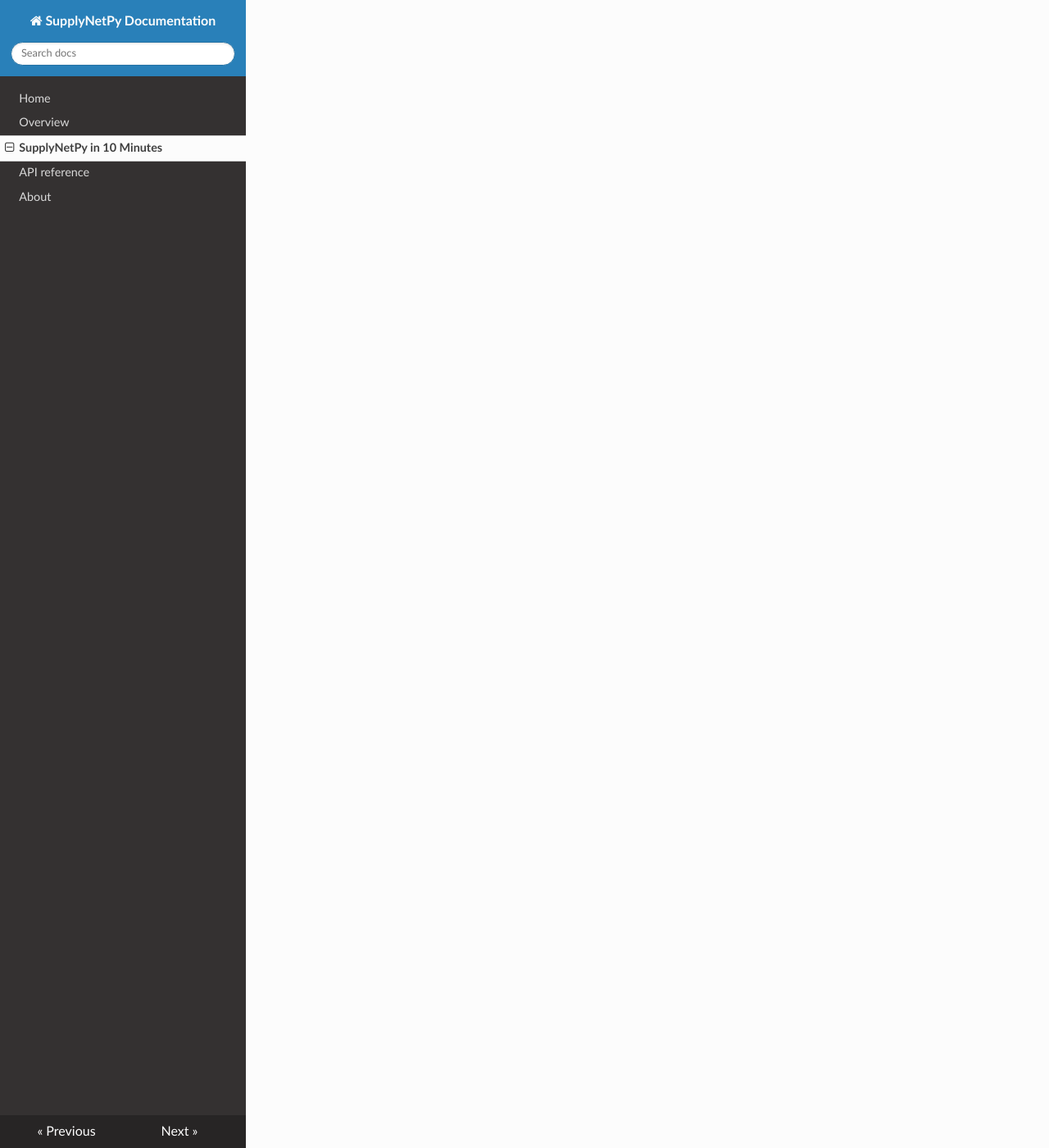
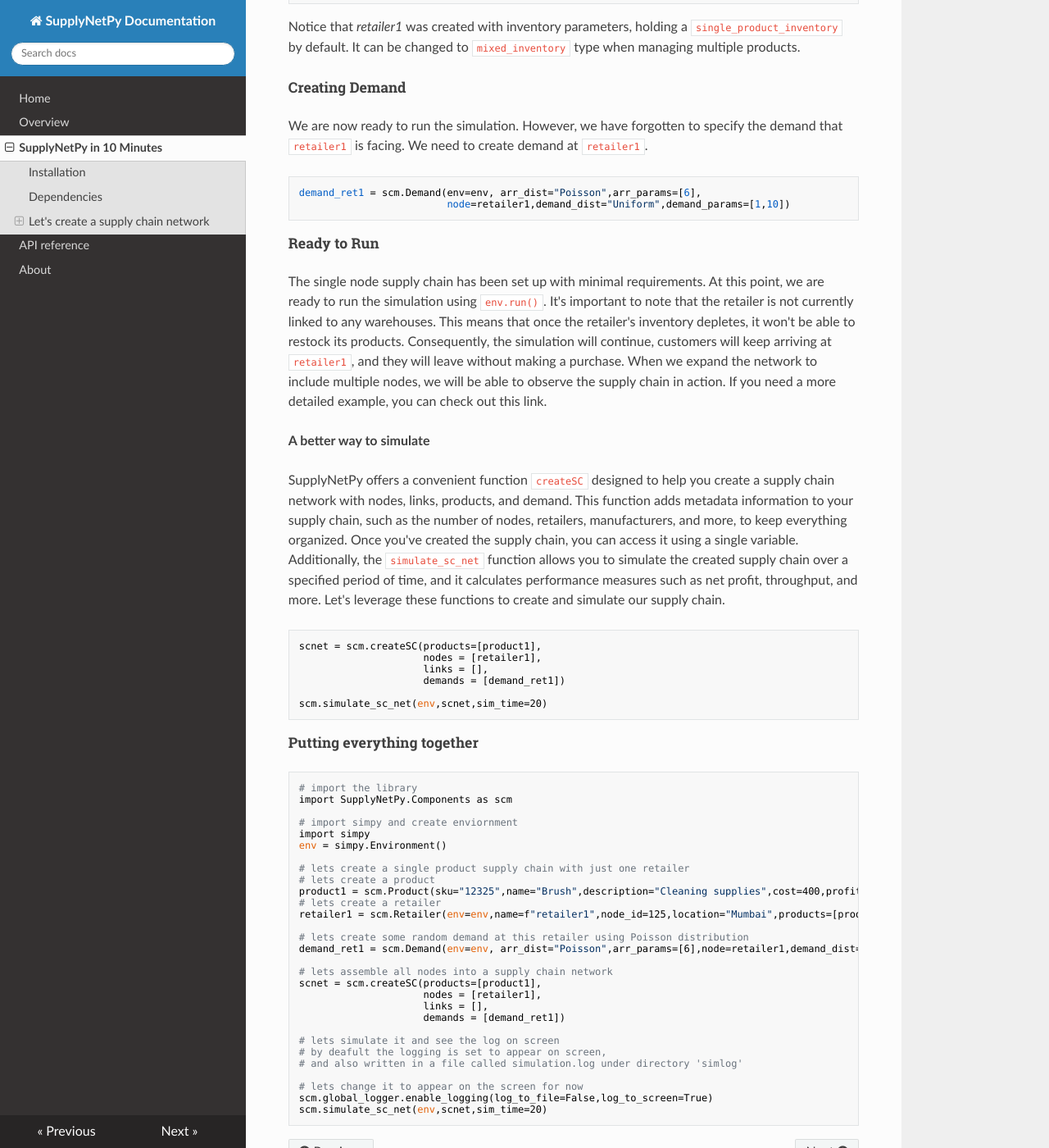
Before and after one commit to SupplyChainSimulation/SupplyNetPy, an MkDocs documentation site: the page built from docs/ten_min.md, in a window 1280 px wide and 1400 px high, scrolled down 1450 px. Shown: the whole window at 82% size. Built offline with MkDocs 1.6.1, drawn with Linux system fonts in a browser that asks for light colours; nearby versions of some CDN libraries; some of the changed text lies outside the part shown.

Commit message:
Content added and minor corrections.

````diff
--- a/docs/ten_min.md
+++ b/docs/ten_min.md
@@ -1,3 +1,111 @@
-## InventOpt in 10 Minutes
+# SupplyNetPy in 10 Minutes
 
-In this section we give a quick demo of creating a small supply chain network, setting input parameters and simulating it.
+SupplyNetPy is a Python library designed for modeling, simulation, design exploration, and optimization of supply chains and inventory systems. It allows users to create and simulate supply chain networks with various inventory replenishment policies.
+
+## Installation
+
+You can install SupplyNetPy using pip:
+
+```sh
+pip install supplynetpy
+```
+
+## Dependencies
+
+[SimPy](https://simpy.readthedocs.io/en/latest/)
+
+Install SimPy:
+
+```sh
+pip install simpy
+```
+
+## Let's create a supply chain network
+
+##### Importing the Library:
+~~~
+import SupplyNetPy.Components as scm
+~~~
+
+SupplyNetPy's __Components__ module provides fundamental constructs for creating supply chain components such as supply chain nodes, node demand, products, inventory, and linking them in a network.
+
+##### Creating SimPy Environment
+SupplyNetPy is built on top of SimPy and uses the SimPy environment to create and simulate the supply chain model. Therefore, we need to create a SimPy environment before creating a supply chain model.
+~~~
+import simpy
+env = simpy.Environment()
+~~~
+
+##### Creating a Product
+To create a supply chain network, let's begin by creating a product that moves through the supply chains and generates revenue. Afterward, we can create nodes and links.
+
+~~~
+product1 = scm.Product(sku="12325",name="Brush",description="Cleaning supplies",cost=400,profit=50,
+                       product_type="Non-perishable",shelf_life=None)
+~~~
+
+##### Create Supply Chain Nodes
+Let's create a node in the supply chain, such as a retailer, that manages the inventory of `product1` and directly sells to the end customer.
+
+~~~
+retailer1 = scm.Retailer(env=env,name=f"retailer1",node_id=125,location="Mumbai",products=[product1],
+                         inv_capacity=300,inv_holding_cost=3,reorder_level=100)
+~~~
+
+Notice that _retailer1_ was created with inventory parameters, holding a `single_product_inventory` by default. It can be changed to `mixed_inventory` type when managing multiple products.
+
+##### Creating Demand
+We are now ready to run the simulation. However, we have forgotten to specify the demand that `retailer1` is facing. We need to create demand at `retailer1`.
+~~~
+demand_ret1 = scm.Demand(env=env, arr_dist="Poisson",arr_params=[6],
+                         node=retailer1,demand_dist="Uniform",demand_params=[1,10])
+~~~
+
+##### Ready to Run
+The single node supply chain has been set up with minimal requirements. At this point, we are ready to run the simulation using `env.run()`. It's important to note that the retailer is not currently linked to any warehouses. This means that once the retailer's inventory depletes, it won't be able to restock its products. Consequently, the simulation will continue, customers will keep arriving at `retailer1`, and they will leave without making a purchase. When we expand the network to include multiple nodes, we will be able to observe the supply chain in action. If you need a more detailed example, you can check out this link.
+
+__A better way to simulate__
+
+SupplyNetPy offers a convenient function `createSC` designed to help you create a supply chain network with nodes, links, products, and demand. This function adds metadata information to your supply chain, such as the number of nodes, retailers, manufacturers, and more, to keep everything organized. Once you've created the supply chain, you can access it using a single variable. Additionally, the `simulate_sc_net` function allows you to simulate the created supply chain over a specified period of time, and it calculates performance measures such as net profit, throughput, and more. Let's leverage these functions to create and simulate our supply chain.
+
+~~~
+scnet = scm.createSC(products=[product1],
+                     nodes = [retailer1],
+                     links = [],
+                     demands = [demand_ret1])
+
+scm.simulate_sc_net(env,scnet,sim_time=20)
+~~~
+
+##### Putting everything together
+~~~
+# import the library
+import SupplyNetPy.Components as scm
+
+# import simpy and create enviornment
+import simpy
+env = simpy.Environment()
+
+# lets create a single product supply chain with just one retailer
+# lets create a product
+product1 = scm.Product(sku="12325",name="Brush",description="Cleaning supplies",cost=400,profit=50,product_type="Non-perishable",shelf_life=None)
+# lets create a retailer
+retailer1 = scm.Retailer(env=env,name=f"retailer1",node_id=125,location="Mumbai",products=[product1],inv_capacity=300, inv_holding_cost=3,reorder_level=100,)
+
+# lets create some random demand at this retailer using Poisson distribution
+demand_ret1 = scm.Demand(env=env, arr_dist="Poisson",arr_params=[6],node=retailer1,demand_dist="Uniform",demand_params=[1,10])
+
+# lets assemble all nodes into a supply chain network
+scnet = scm.createSC(products=[product1],
+                     nodes = [retailer1],
+                     links = [],
+                     demands = [demand_ret1])
+
+# lets simulate it and see the log on screen
+# by deafult the logging is set to appear on screen,
+# and also written in a file called simulation.log under directory 'simlog'
+
+# lets change it to appear on the screen for now
+scm.global_logger.enable_logging(log_to_file=False,log_to_screen=True)
+scm.simulate_sc_net(env,scnet,sim_time=20)
+~~~
````
Also changed, not shown: docs/api-ref.md (deleted, +0 -8 lines), docs/api-reference/api-intro.md (added, +21 -0 lines), docs/api-reference/api-ref-core.md (added, +31 -0 lines), docs/core.md (deleted, +0 -8 lines), docs/index.md (+1 -1 lines).
